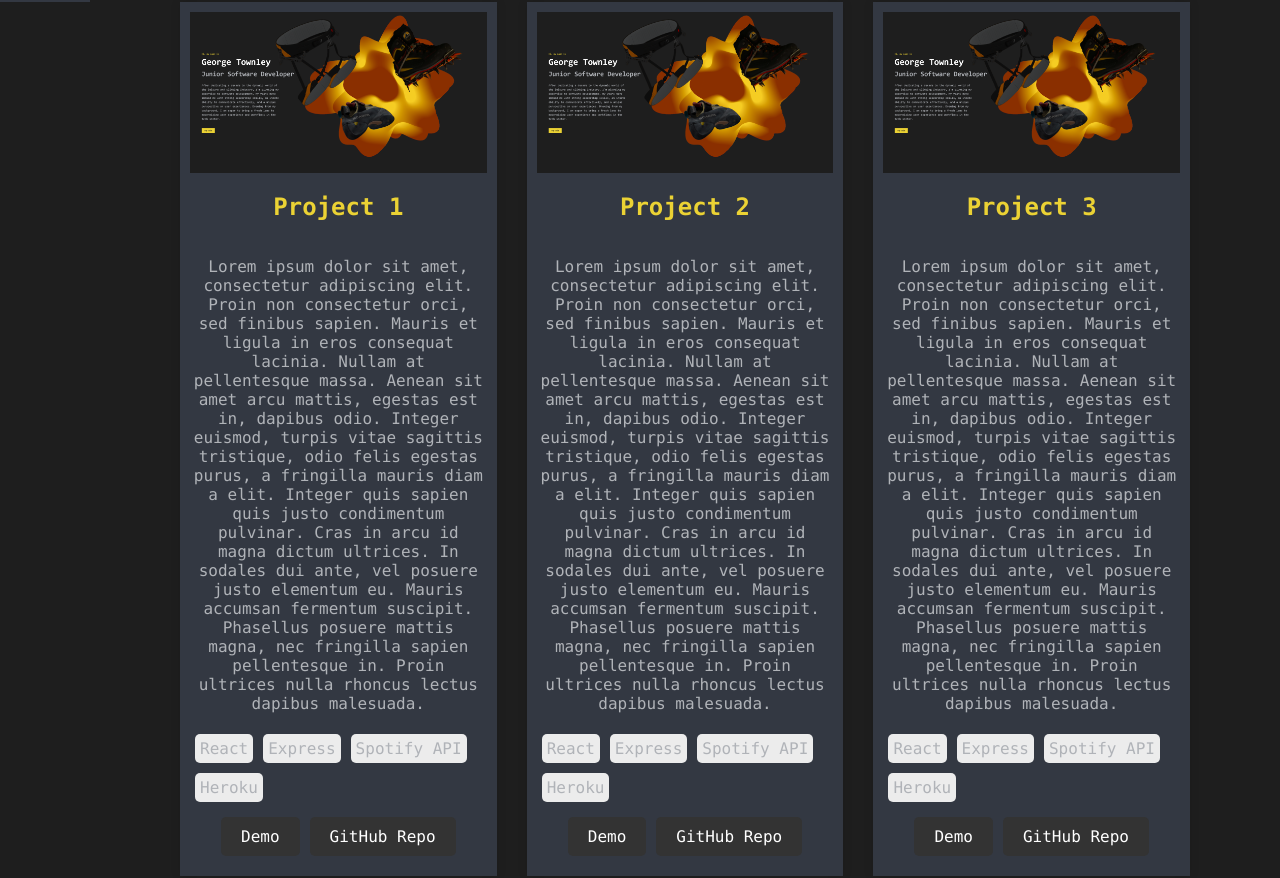
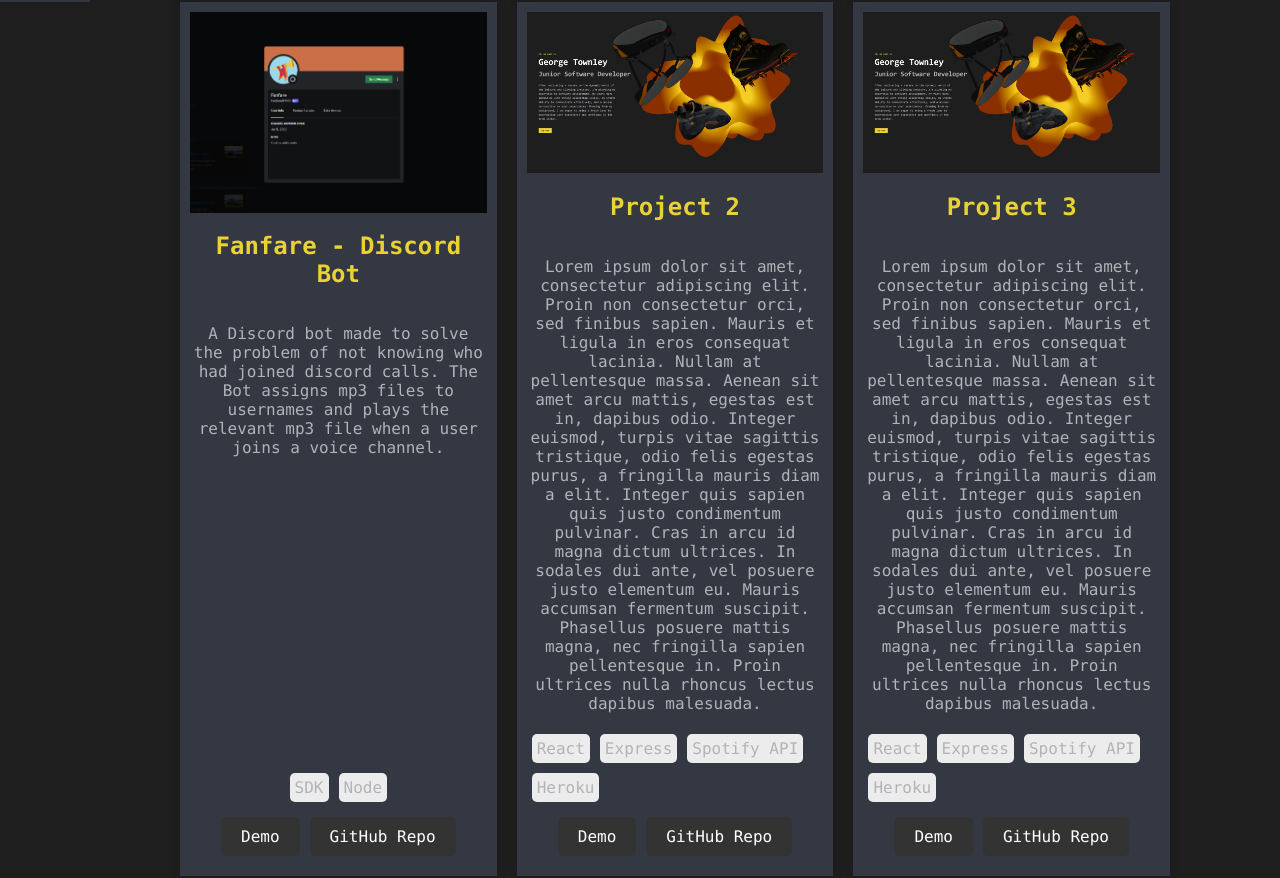
Before and after one commit to GeorgeTownley/my-portfolio, a React (Create React App) app: page / in a window 1280 px wide. Shown: the part 798-1676 px from the top of the page. Built offline with nearby package versions, Linux system fonts and the light colour scheme; grey boxes are pictures that could not be loaded.

Commit message:
change styling of projects + add fanfare info

```diff
--- a/src/components/ProjectData.js
+++ b/src/components/ProjectData.js
@@ -1,13 +1,13 @@
 const projects = [
   {
     id: 1,
-    image: "./test.png",
-    title: "Project 1",
+    image: "./fanfare.png",
+    title: "Fanfare - Discord Bot",
     description:
-      "Lorem ipsum dolor sit amet, consectetur adipiscing elit. Proin non consectetur orci, sed finibus sapien. Mauris et ligula in eros consequat lacinia. Nullam at pellentesque massa. Aenean sit amet arcu mattis, egestas est in, dapibus odio. Integer euismod, turpis vitae sagittis tristique, odio felis egestas purus, a fringilla mauris diam a elit. Integer quis sapien quis justo condimentum pulvinar. Cras in arcu id magna dictum ultrices. In sodales dui ante, vel posuere justo elementum eu. Mauris accumsan fermentum suscipit. Phasellus posuere mattis magna, nec fringilla sapien pellentesque in. Proin ultrices nulla rhoncus lectus dapibus malesuada.",
-    tags: ["React", "Express", "Spotify API", "Heroku"],
-    demoLink: "https://demo-link.com",
-    repoLink: "https://github.com/your-username/project1",
+      "A Discord bot made to solve the problem of not knowing who had joined discord calls. The Bot assigns mp3 files to usernames and plays the relevant mp3 file when a user joins a voice channel.",
+    tags: ["SDK", "Node"],
+    demoLink: "",
+    repoLink: "https://github.com/GeorgeTownley/discord-bot",
   },
 
   {
--- a/src/index.css
+++ b/src/index.css
@@ -195,24 +195,40 @@ html {
 }
 
 .project-box {
-  flex-basis: calc(
-    33.33% - 20px
-  ); /* Assuming you want a small gap between them */
-  box-sizing: border-box; /* To include any padding or borders in the width */
-  background-color: #333842; /* This is a light grey. You can adjust the shade as needed. */
-  padding: 10px; /* Optional, to give some space between the card content and its edges */
-  box-shadow: 0px 0px 10px rgba(0, 0, 0, 0.1); /* Optional, for a subtle shadow effect */
+  flex-basis: calc(33.33% - 20px);
+  margin-right: 20px;
+  box-sizing: border-box;
+  background-color: #333842;
+  padding: 10px;
+  box-shadow: 0px 0px 10px rgba(0, 0, 0, 0.1);
+
+  display: flex; /* Turn the container into a flex container */
+  flex-direction: column; /* Stack children vertically */
+  justify-content: space-between; /* Maximize space between items */
 }
 
 .project-box img {
   width: 100%;
   height: auto;
   object-fit: cover;
+  order: 1; /* Place image first */
+}
+
+.project-box h2 {
+  /* Assuming your project name is in a h2 tag */
+  order: 2; /* Adjust order if needed */
+}
+
+.project-box p {
+  /* Assuming your description is in a p tag */
+  flex-grow: 1; /* Allow description to take up all available space */
+  order: 3; /* Adjust order if needed */
 }
 
 .tags {
   display: flex;
   flex-wrap: wrap;
+  order: 4; /* Adjust order if needed */
 }
 
 .tag {
@@ -226,6 +242,7 @@ html {
   display: flex;
   justify-content: space-between;
   padding: 10px;
+  order: 5; /* Place buttons last */
 }
 
 .buttons a {
```
Also changed, not shown: public/fanfare.png (added).
